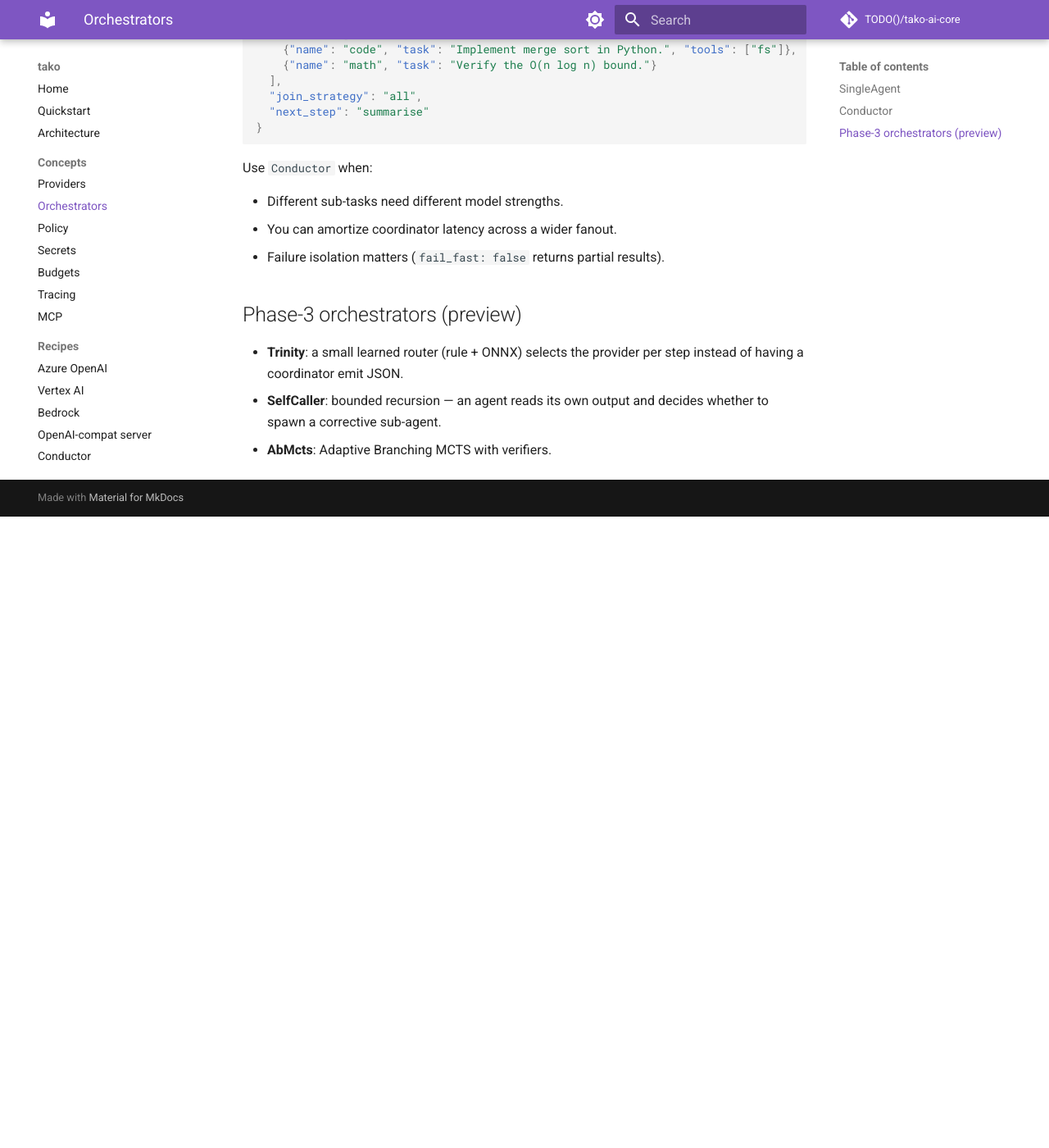
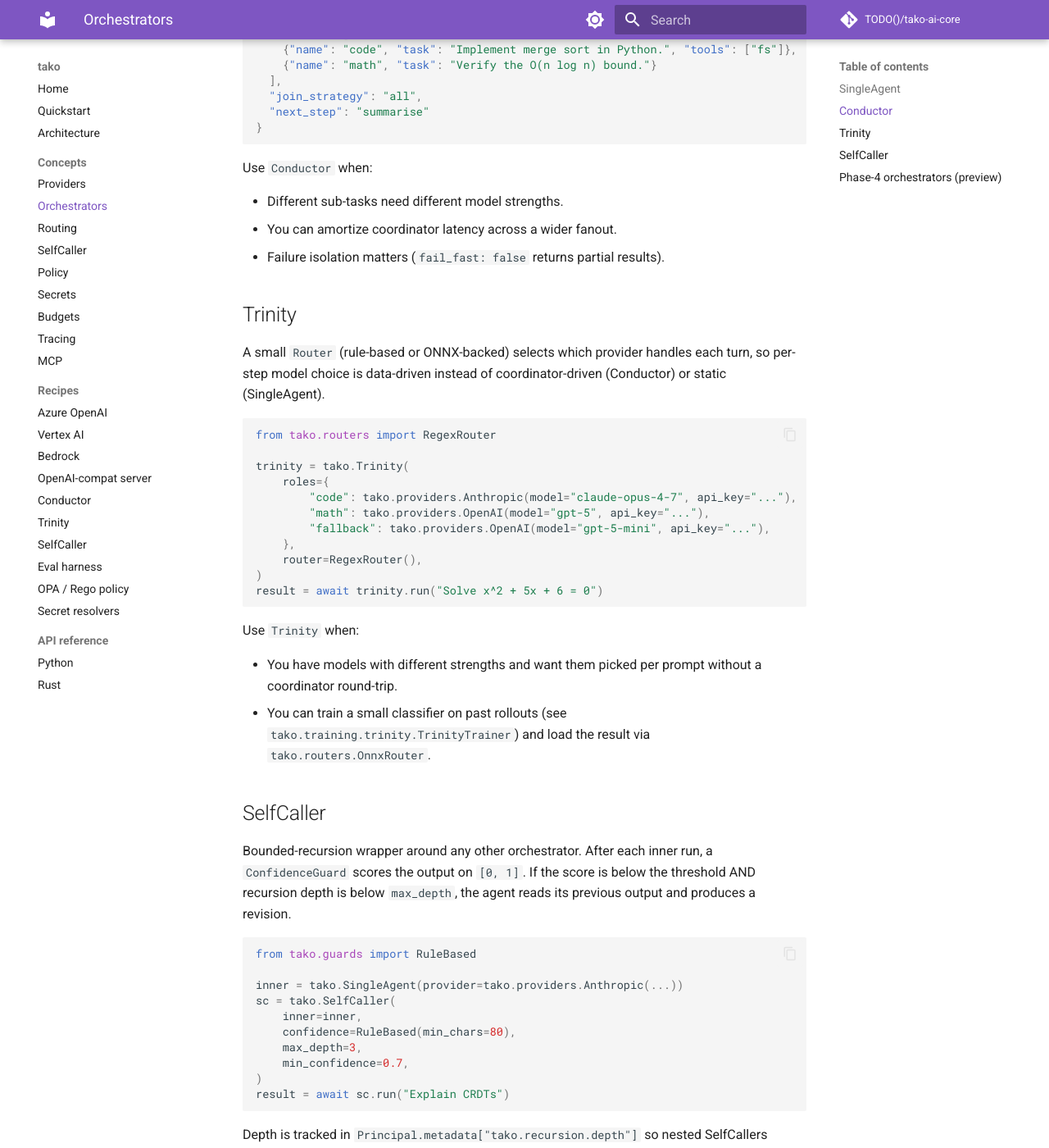
Before and after one commit to nyankobu010/tako-ai-core, an MkDocs documentation site: the page built from docs/concepts/orchestrators.md, in a window 1280 px wide and 1400 px high, scrolled down 1115 px. Shown: the whole window at 82% size. Built offline with MkDocs 1.6.1 and Material for MkDocs 9.7.7, drawn with Linux system fonts in a browser that asks for light colours; comment, search, counter and statistics services are not loaded; before the commit the page ends 1745 px from its top, so only the background shows below that; some of the changed text lies outside the part shown.

Commit message:
docs: Phase 3 concepts + recipes + mkdocs nav
New concepts pages:
- `docs/concepts/routing.md` — `Router` trait + RegexRouter +
  OnnxRouter, OTel attributes, composition with `SingleAgent`.
- `docs/concepts/self_caller.md` — bounded recursion, depth tracking,
  `ConfidenceGuard` impls, when (not) to use.

New recipe pages:
- `docs/recipes/trinity.md` — rule-based + trained ONNX walkthrough.
- `docs/recipes/self_caller.md` — `RuleBased` and `LlmJudge` variants;
  Trinity + SelfCaller composition.
- `docs/recipes/eval_harness.md` — synthetic dataset + custom JSONL +
  CLI usage.

`docs/concepts/orchestrators.md` extended with Trinity and SelfCaller
sections (replacing the previous Phase-3 preview block).

`mkdocs.yml` nav updated. `mkdocs build --strict` is clean.

Co-Authored-By: Claude Opus 4.7 (1M context) <noreply@anthropic.com>
Signed-off-by: Ku Chen <sekaideveloper@gmail.com>

````diff
--- a/docs/concepts/orchestrators.md
+++ b/docs/concepts/orchestrators.md
@@ -63,10 +63,67 @@ Use `Conductor` when:
 - You can amortize coordinator latency across a wider fanout.
 - Failure isolation matters (`fail_fast: false` returns partial results).
 
-## Phase-3 orchestrators (preview)
+## Trinity
 
-- **Trinity**: a small learned router (rule + ONNX) selects the
-  provider per step instead of having a coordinator emit JSON.
-- **SelfCaller**: bounded recursion — an agent reads its own output and
-  decides whether to spawn a corrective sub-agent.
-- **AbMcts**: Adaptive Branching MCTS with verifiers.
+A small `Router` (rule-based or ONNX-backed) selects which provider
+handles each turn, so per-step model choice is data-driven instead of
+coordinator-driven (Conductor) or static (SingleAgent).
+
+```python
+from tako.routers import RegexRouter
+
+trinity = tako.Trinity(
+    roles={
+        "code": tako.providers.Anthropic(model="claude-opus-4-7", api_key="..."),
+        "math": tako.providers.OpenAI(model="gpt-5", api_key="..."),
+        "fallback": tako.providers.OpenAI(model="gpt-5-mini", api_key="..."),
+    },
+    router=RegexRouter(),
+)
+result = await trinity.run("Solve x^2 + 5x + 6 = 0")
+```
+
+Use `Trinity` when:
+
+- You have models with different strengths and want them picked per
+  prompt without a coordinator round-trip.
+- You can train a small classifier on past rollouts (see
+  `tako.training.trinity.TrinityTrainer`) and load the result via
+  `tako.routers.OnnxRouter`.
+
+## SelfCaller
+
+Bounded-recursion wrapper around any other orchestrator. After each
+inner run, a `ConfidenceGuard` scores the output on `[0, 1]`. If the
+score is below the threshold AND recursion depth is below `max_depth`,
+the agent reads its previous output and produces a revision.
+
+```python
+from tako.guards import RuleBased
+
+inner = tako.SingleAgent(provider=tako.providers.Anthropic(...))
+sc = tako.SelfCaller(
+    inner=inner,
+    confidence=RuleBased(min_chars=80),
+    max_depth=3,
+    min_confidence=0.7,
+)
+result = await sc.run("Explain CRDTs")
+```
+
+Depth is tracked in `Principal.metadata["tako.recursion.depth"]` so
+nested SelfCallers across module boundaries respect the same cap;
+accidental infinite loops are impossible.
+
+Use `SelfCaller` when:
+
+- The acceptance criterion for an answer is mechanical (length, regex,
+  unit-test-style verifier) — wrap with `RuleBased`.
+- The acceptance criterion is judgmental — wrap with `LlmJudge` and
+  point it at a stronger model than the inner orchestrator uses.
+
+## Phase-4 orchestrators (preview)
+
+- **AbMcts**: Adaptive Branching Monte Carlo Tree Search with
+  pluggable verifiers; chooses both refine-vs-generate and which
+  model to use at each tree node.
--- a/mkdocs.yml
+++ b/mkdocs.yml
@@ -13,6 +13,8 @@ nav:
   - Concepts:
       - Providers: concepts/providers.md
       - Orchestrators: concepts/orchestrators.md
+      - Routing: concepts/routing.md
+      - SelfCaller: concepts/self_caller.md
       - Policy: concepts/policy.md
       - Secrets: concepts/secrets.md
       - Budgets: concepts/budgets.md
@@ -24,6 +26,9 @@ nav:
       - Bedrock: recipes/bedrock.md
       - OpenAI-compat server: recipes/openai_compat_server.md
       - Conductor: recipes/conductor.md
+      - Trinity: recipes/trinity.md
+      - SelfCaller: recipes/self_caller.md
+      - Eval harness: recipes/eval_harness.md
       - OPA / Rego policy: recipes/opa_policy.md
       - Secret resolvers: recipes/secret_resolvers.md
   - API reference:
````
Also changed, not shown: docs/concepts/routing.md (added, +94 -0 lines), docs/concepts/self_caller.md (added, +70 -0 lines), docs/recipes/eval_harness.md (added, +75 -0 lines), docs/recipes/self_caller.md (added, +74 -0 lines), docs/recipes/trinity.md (added, +89 -0 lines).
